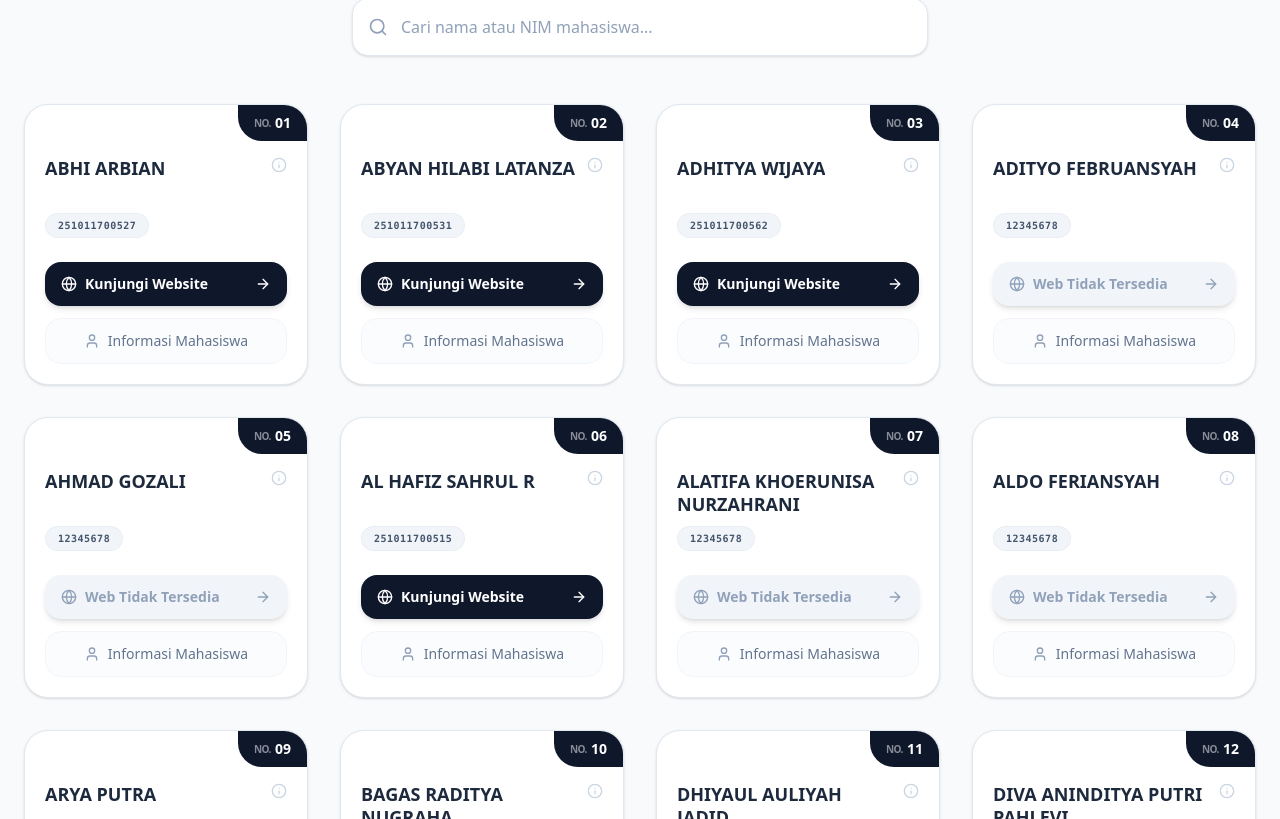
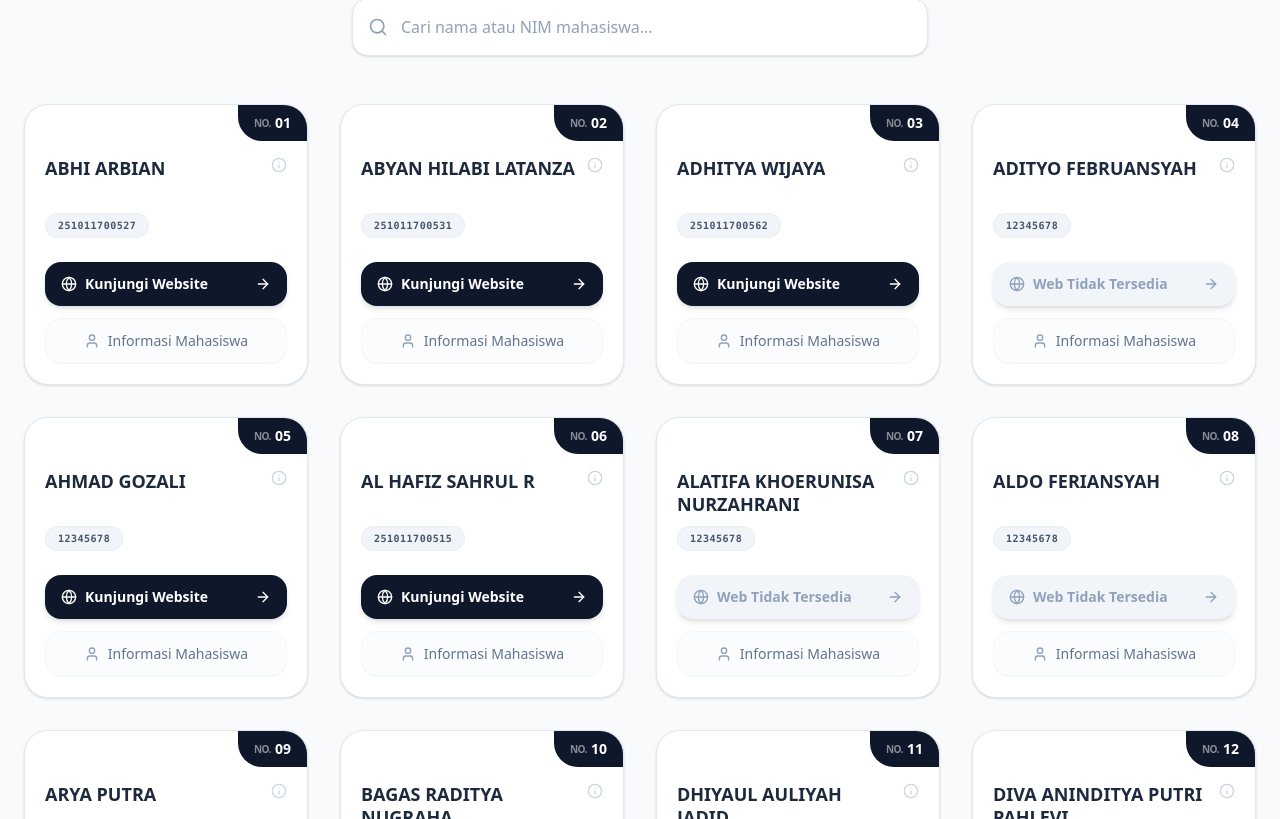
Before and after one commit to SaipullIkhrom/Pengumpulan-Portfolio, a Next.js app: page / in a window 1280 px wide. Shown: the part 555-1374 px from the top of the page. Built offline with nearby package versions, Linux system fonts and the light colour scheme.

Commit message:
update link bagol

```diff
--- a/src/data/mahasiswa.ts
+++ b/src/data/mahasiswa.ts
@@ -29,7 +29,7 @@ export const daftarMahasiswa: Mahasiswa[] = [
     id: 5,
     nama: "AHMAD GOZALI",
     nim: "12345678",
-    urlWebsite: "https://example.com/PORTFOLIO5",
+    urlWebsite: "https://ahmadgozali9307-ship-it.github.io/gzl/",
   },
   {
     id: 6,
```
